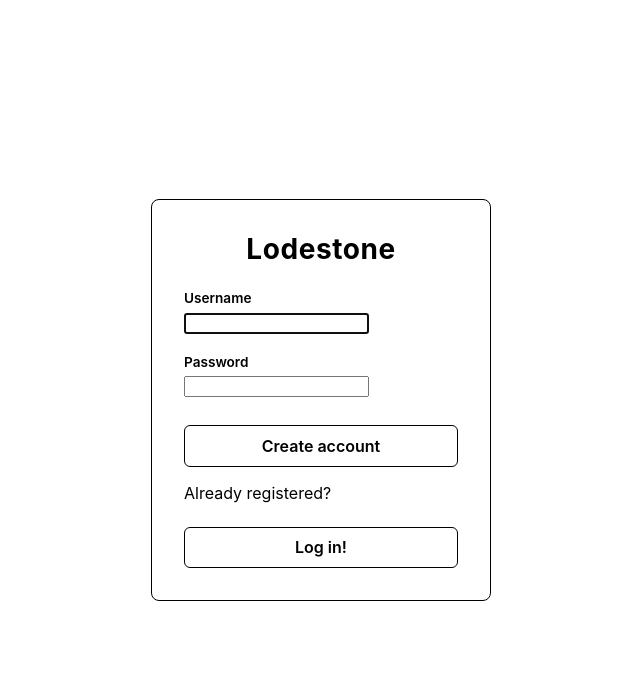
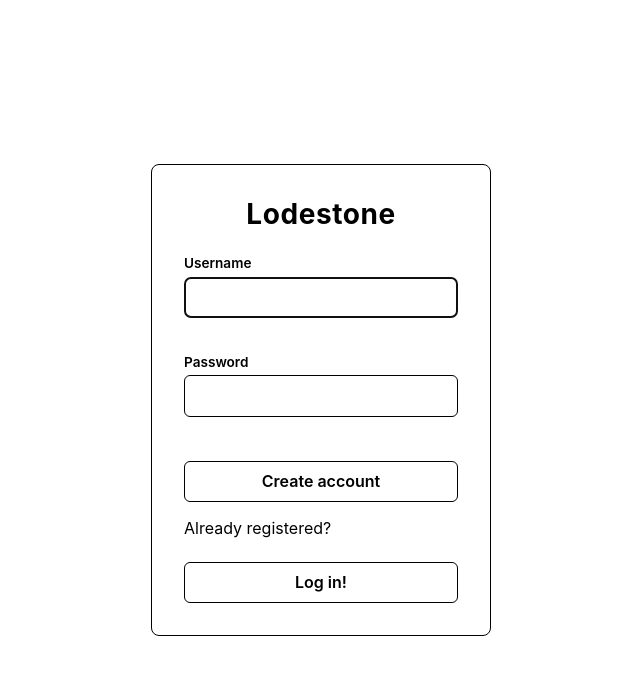
Before and after one commit to lodestone-dev-org/lodestone, a Flask app: page /register in a window 1280 px wide. Shown: the top 675 px of the page, without its empty margins (319-959 px from the left). Run offline with Flask 3, Linux system fonts and the light colour scheme.

Commit message:
register page fixes

```diff
--- a/static/style.css
+++ b/static/style.css
@@ -188,6 +188,18 @@ body {
     text-decoration: none;
 }
 
+#Register input {
+    width: 100%;
+    padding: 0.6rem 0.75rem;
+    margin-bottom: 1rem;
+    border: 1px solid currentColor;
+    border-radius: 6px;
+    box-sizing: border-box;
+    background: transparent;
+    color: inherit;
+    font-family: inherit;
+    font-size: 1rem;
+}
 
 /* Server browser styles */
 #ServerBrowser {
```
